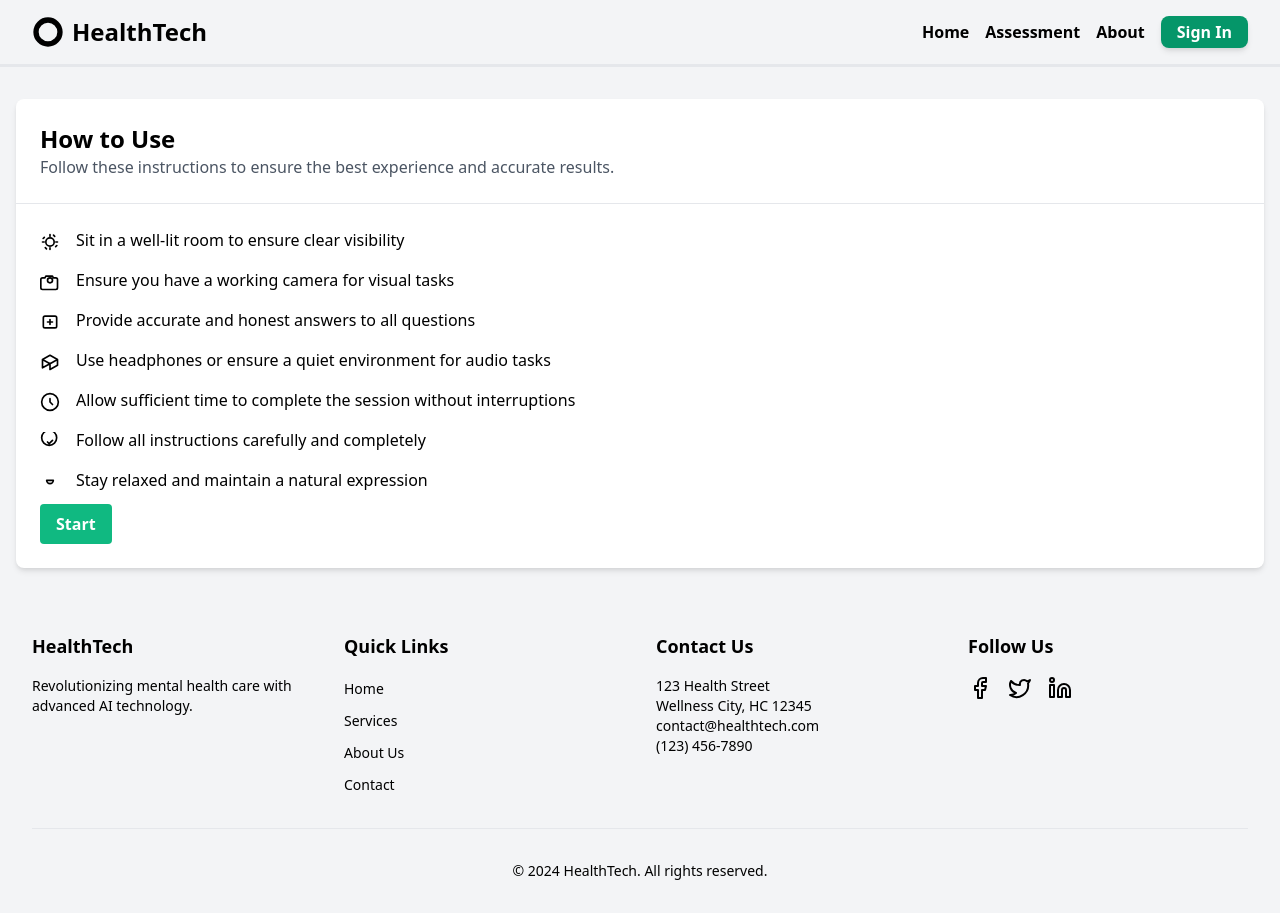
After one commit to aryanyk/AI-Depression-Detector-using-CNN-and-Phq-9, a Django app: page /how-to-use/ in a window 1280 px wide. The commit adds this page. Run offline with Django 5.2, Linux system fonts and the light colour scheme.

Commit message:
added requirements

```diff
--- /dev/null
+++ b/data.txt
@@ -0,0 +1,2 @@
+admin
+Marche@123
--- a/depd/app/forms.py
+++ b/depd/app/forms.py
@@ -1,6 +1,6 @@
 
 from django import forms
-
+from .models import Profile
 PHQ_CHOICES = [
     (0, 'Not at all'),
     (1, 'Several days'),
@@ -20,11 +20,18 @@ class PHQ9Form(forms.Form):
     q9 = forms.ChoiceField(choices=PHQ_CHOICES, widget=forms.RadioSelect, label="Thoughts that you would be better off dead?")
 
 
-class ProfileForm(forms.Form):
-    name = forms.CharField(max_length=100, required=True)
-    age = forms.IntegerField(required=True)
-    dob = forms.DateField(required=True)
-    bmi = forms.FloatField(required=True)
-    height = forms.FloatField(required=True)
-    weight = forms.FloatField(required=True)
-    image = forms.ImageField(required=False)
+# forms.py
+
+
+class ProfileForm(forms.ModelForm):
+    class Meta:
+        model = Profile
+        fields = [
+            'first_name',
+            'last_name',
+            'image',
+            'email',
+            'date_of_birth',
+            'height',
+            'weight'
+        ]
--- /dev/null
+++ b/depd/app/templates/app/howtouse.html
@@ -0,0 +1,91 @@
+{% extends 'base.html' %}
+
+
+{% block content %}
+
+
+    <div class="container mx-auto px-4 py-8">
+        <div class="bg-white shadow-md rounded-lg overflow-hidden">
+            <div class="p-6 border-b">
+                <h1 class="text-2xl font-bold">How to Use</h1>
+                <p class="text-gray-600">Follow these instructions to ensure the best experience and accurate results.</p>
+            </div>
+            <div class="p-6">
+                <ul class="space-y-4">
+                    <li class="flex items-start">
+                        <div class="mr-4 mt-1">
+                            <!-- Sun Icon -->
+                            <svg xmlns="http://www.w3.org/2000/svg" class="h-5 w-5" fill="none" viewBox="0 0 24 24" stroke="currentColor">
+                                <path stroke-linecap="round" stroke-linejoin="round" stroke-width="2" d="M12 3v2m4.22-1.22l1.42 1.42M21 12h-2m1.22 4.22l-1.42 1.42M12 21v-2m-4.22 1.22l-1.42-1.42M3 12H5m-1.22-4.22l1.42-1.42M12 7a5 5 0 100 10 5 5 0 000-10z" />
+                            </svg>
+                        </div>
+                        <span>Sit in a well-lit room to ensure clear visibility</span>
+                    </li>
+                    <li class="flex items-start">
+                        <div class="mr-4 mt-1">
+                            <!-- Camera Icon -->
+                            <svg xmlns="http://www.w3.org/2000/svg" class="h-5 w-5" fill="none" viewBox="0 0 24 24" stroke="currentColor">
+                                <path stroke-linecap="round" stroke-linejoin="round" stroke-width="2" d="M3 7h3l1-2h8l1 2h3a2 2 0 012 2v10a2 2 0 01-2 2H3a2 2 0 01-2-2V9a2 2 0 012-2z" />
+                                <path stroke-linecap="round" stroke-linejoin="round" stroke-width="2" d="M12 13a3 3 0 110-6 3 3 0 010 6z" />
+                            </svg>
+                        </div>
+                        <span>Ensure you have a working camera for visual tasks</span>
+                    </li>
+                    <li class="flex items-start">
+                        <div class="mr-4 mt-1">
+                            <!-- Brain Icon -->
+                            <svg xmlns="http://www.w3.org/2000/svg" class="h-5 w-5" fill="none" viewBox="0 0 24 24" stroke="currentColor">
+                                <path stroke-linecap="round" stroke-linejoin="round" stroke-width="2" d="M20 7c0-1.105-.895-2-2-2H6a2 2 0 00-2 2v10c0 1.105.895 2 2 2h12a2 2 0 002-2V7z" />
+                                <path stroke-linecap="round" stroke-linejoin="round" stroke-width="2" d="M9 12h6m-3-3v6" />
+                            </svg>
+                        </div>
+                        <span>Provide accurate and honest answers to all questions</span>
+                    </li>
+                    <li class="flex items-start">
+                        <div class="mr-4 mt-1">
+                            <!-- Headphones Icon -->
+                            <svg xmlns="http://www.w3.org/2000/svg" class="h-5 w-5" fill="none" viewBox="0 0 24 24" stroke="currentColor">
+                                <path stroke-linecap="round" stroke-linejoin="round" stroke-width="2" d="M12 14l9-5-9-5-9 5 9 5zm0 7v-7M12 14l-9 5V9l9-5 9 5v7l-9 5z" />
+                            </svg>
+                        </div>
+                        <span>Use headphones or ensure a quiet environment for audio tasks</span>
+                    </li>
+                    <li class="flex items-start">
+                        <div class="mr-4 mt-1">
+                            <!-- Clock Icon -->
+                            <svg xmlns="http://www.w3.org/2000/svg" class="h-5 w-5" fill="none" viewBox="0 0 24 24" stroke="currentColor">
+                                <path stroke-linecap="round" stroke-linejoin="round" stroke-width="2" d="M12 8v4l3 3M12 2a10 10 0 110 20 10 10 0 010-20z" />
+                            </svg>
+                        </div>
+                        <span>Allow sufficient time to complete the session without interruptions</span>
+                    </li>
+                    <li class="flex items-start">
+                        <div class="mr-4 mt-1">
+                            <!-- CheckCircle Icon -->
+                            <svg xmlns="http://www.w3.org/2000/svg" class="h-5 w-5" fill="none" viewBox="0 0 24 24" stroke="currentColor">
+                                <path stroke-linecap="round" stroke-linejoin="round" stroke-width="2" d="M9 12l2 2 4-4m5-3a9 9 0 11-18 0 9 9 0 0118 0z" />
+                            </svg>
+                        </div>
+                        <span>Follow all instructions carefully and completely</span>
+                    </li>
+                    <li class="flex items-start">
+                        <div class="mr-4 mt-1">
+                            <!-- Smile Icon -->
+                            <svg xmlns="http://www.w3.org/2000/svg" class="h-5 w-5" fill="none" viewBox="0 0 24 24" stroke="currentColor">
+                                <path stroke-linecap="round" stroke-linejoin="round" stroke-width="2" d="M14 10h.01M10 10h.01M12 14a4 4 0 01-4-4h8a4 4 0 01-4 4z" />
+                            </svg>
+                        </div>
+                        <span>Stay relaxed and maintain a natural expression</span>
+                    </li>
+                </ul>
+
+                <button class="pt-3">
+                    <a href="{% url 'dashboard' %}" class="block w-full bg-green-500 hover:bg-green-700 text-white font-bold py-2 px-4 rounded">Start</a>
+                </button>
+            </div>
+
+        </div>
+    </div>
+
+
+{% endblock %}
--- a/depd/app/urls.py
+++ b/depd/app/urls.py
@@ -15,5 +15,8 @@ urlpatterns = [
     path("assesment/", views.phq9_view, name="phq9"),
     path("dashboard/", views.dashboard, name="dashboard"),
     path("complete-profile/", views.complete_profile, name="complete-profile"),
+    path("how-to-use/", views.howtouse, name="how-to-use"),
+    path('video_feed/', views.video_feed, name='video_feed'),
+
 
 ]
--- a/depd/app/views.py
+++ b/depd/app/views.py
@@ -1,5 +1,7 @@
-from django.shortcuts import render
+from django.shortcuts import render,redirect
 from app.forms import PHQ9Form, ProfileForm
+from app.models import *
+from django.contrib.auth.decorators import login_required
 
 
 # Create your views here.
@@ -37,18 +39,80 @@ def phq9_view(request):
     return render(request, 'app/phq9_form.html', {'form': form})
 
 
+@login_required
+def dashboard(request):
+    profile = Profile.objects.get(email=request.user.email)
 
-def dashboard(request):
-    return render(request, "app/dashboard.html",)
+    context = {
+        'profile': profile
+    }
 
-# COMPLETE THE FUNCTION
+    return render(request, "app/dashboard.html",context)
+
+@login_required
 def complete_profile(request):
     if request.method == 'POST':
-        form = ProfileForm(request.POST, request.FILES)
+        form = ProfileForm(request.POST, request.FILES)  # Handle file uploads
         if form.is_valid():
-            # Save the form data
-            form.save()
-            return render(request, "app/complete-profile.html",{ 'form': form})
+            profile = form.save(commit=False)
+            profile.email = request.user.email
+            profile.save()
+            return redirect('dashboard')
+        else:
+            print(form.errors)
     else:
         form = ProfileForm()
-    return render(request, "app/complete-profile.html",{ 'form': form})
+
+    return render(request, 'app/complete-profile.html', {'form': form})
+
+
+
+def howtouse(request):
+    return render(request, "app/howtouse.html")
+
+
+
+# OpenCV Video Streaming
+import cv2
+from django.http import StreamingHttpResponse
+
+def gen(camera):
+    while True:
+        frame = camera.get_frame()
+        yield (b'--frame\r\n'
+               b'Content-Type: image/jpeg\r\n\r\n' + frame + b'\r\n\r\n')
+
+from fer import FER
+
+class VideoCamera:
+    def __init__(self):
+        self.video = cv2.VideoCapture(0)
+        self.emotion_detector = FER()
+
+    def get_frame(self):
+        success, image = self.video.read()
+        emotions = self.emotion_detector.detect_emotions(image)
+
+        # Draw the detected emotions on the frame
+        for emotion in emotions:
+            (x, y, w, h) = emotion['box']
+            cv2.rectangle(image, (x, y), (x+w, y+h), (255, 0, 0), 2)
+            cv2.putText(image, max(emotion['emotions'], key=emotion['emotions'].get),
+                        (x, y-10), cv2.FONT_HERSHEY_SIMPLEX, 0.9, (36, 255, 12), 2)
+
+        ret, jpeg = cv2.imencode('.jpg', image)
+        return jpeg.tobytes()
+
+
+def video_feed(request):
+    return StreamingHttpResponse(gen(VideoCamera()),
+                                 content_type='multipart/x-mixed-replace; boundary=frame')
+
+# views.py
+def submit_score(request):
+    score = request.session.get('score', 0)
+    emotions = request.session.get('emotions', [])  # Retrieve stored emotions
+    if request.user.is_authenticated:
+        TestResult.objects.create(user=request.user, phq9_score=score, emotions=emotions)
+    request.session.flush()  # Reset the session after submitting
+    return render(request, 'submit_score.html', {'score': score})
--- a/depd/depd/urls.py
+++ b/depd/depd/urls.py
@@ -23,3 +23,8 @@ urlpatterns = [
     path("", include("app.urls")),
     path('accounts/', include('allauth.urls')),
 ]
+
+from django.conf import settings
+from django.conf.urls.static import static
+
+urlpatterns += static(settings.MEDIA_URL, document_root=settings.MEDIA_ROOT)
```
Also changed, not shown: depd/app/models.py (+14 -1 lines), depd/app/templates/app/complete-profile.html (+14 -3 lines), depd/app/templates/app/dashboard.html (+9 -7 lines), depd/app/templates/app/form.html (added, +66 -0 lines), depd/app/templates/app/phq9_form.html (+14 -7 lines), depd/depd/settings.py (+8 -4 lines), requirements.txt (added, +173 -0 lines), depd/app/migrations/0002_remove_profile_password_profile_image.py (added), depd/app/migrations/0003_profile_blood_group.py (added), depd/app/migrations/0004_profile_age.py (added), depd/app/migrations/0005_testresult.py (added), depd/media/images/peopl.jpg (added).
